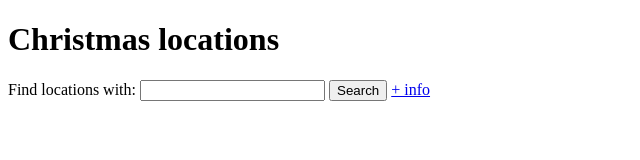
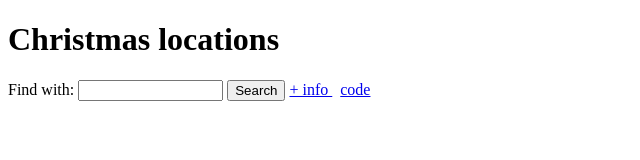
Before and after one commit to jsanz/advent-2023, a website with bundled scripts: page index.html in a window 1280 px wide. Shown: the whole page, without its empty margins (0-640 px from the left). Built offline with nearby package versions, Linux system fonts and the light colour scheme.

Commit message:
Readme, License, and small change

```diff
--- a/index.html
+++ b/index.html
@@ -14,9 +14,9 @@
       </header>
       <section class="search">
         <form>
-          <label for="id">Find locations with:
+          <label for="id">Find with:
             <span class="myarrow">
-              <input id="search"
+              <input id="search" size="15"
                 list="christmasList" />
             </span>
             <datalist id="christmasList">
@@ -33,6 +33,9 @@
           <button id="btn_search">Search</button>
           <a href="https://discuss.elastic.co/t/346727">
             + info
+          </a>&nbsp;
+          <a href="https://github.com/jsanz/advent-2023">
+            code
           </a>
         </form>
       </section>
```
Also changed, not shown: LICENSE.md (added), README.md.
